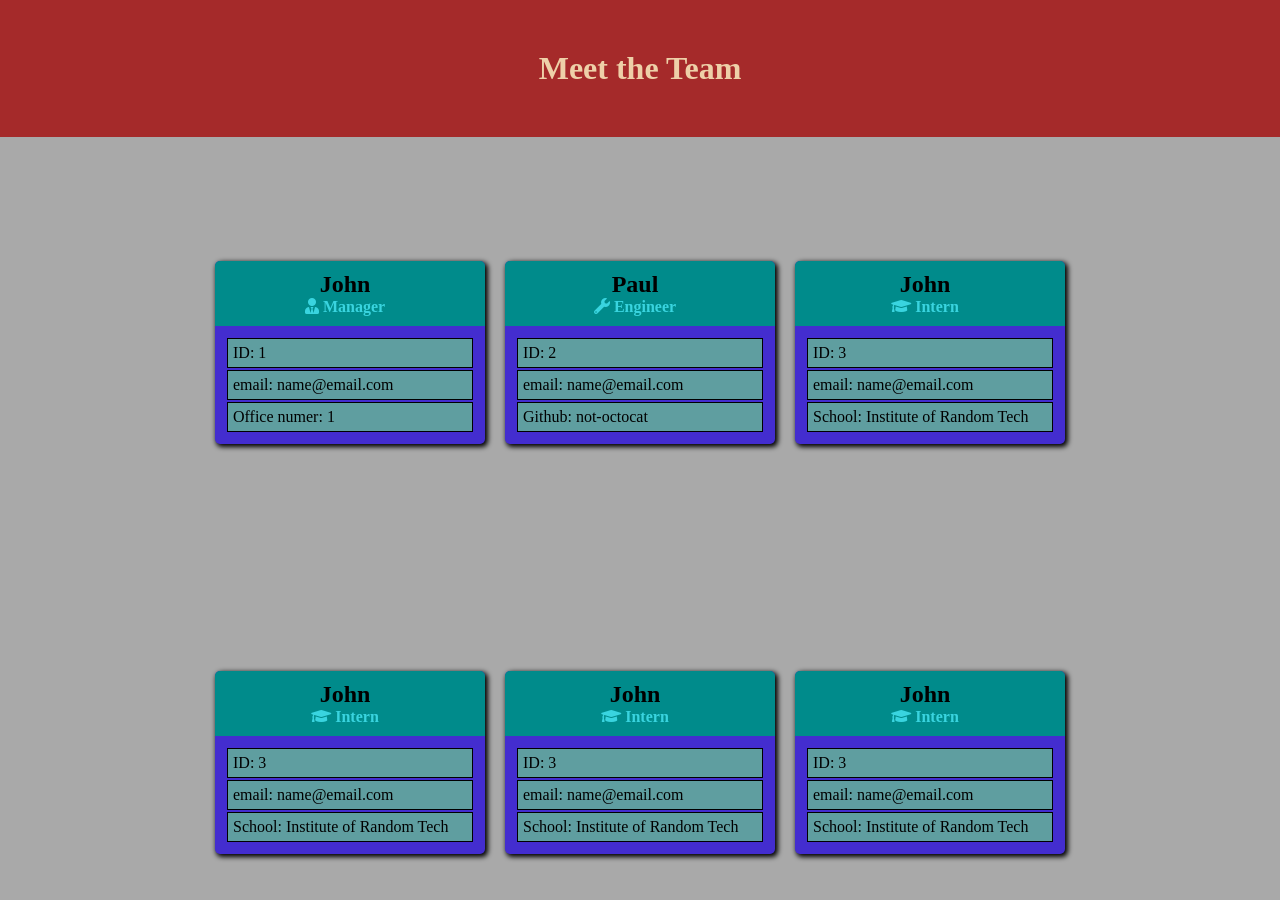
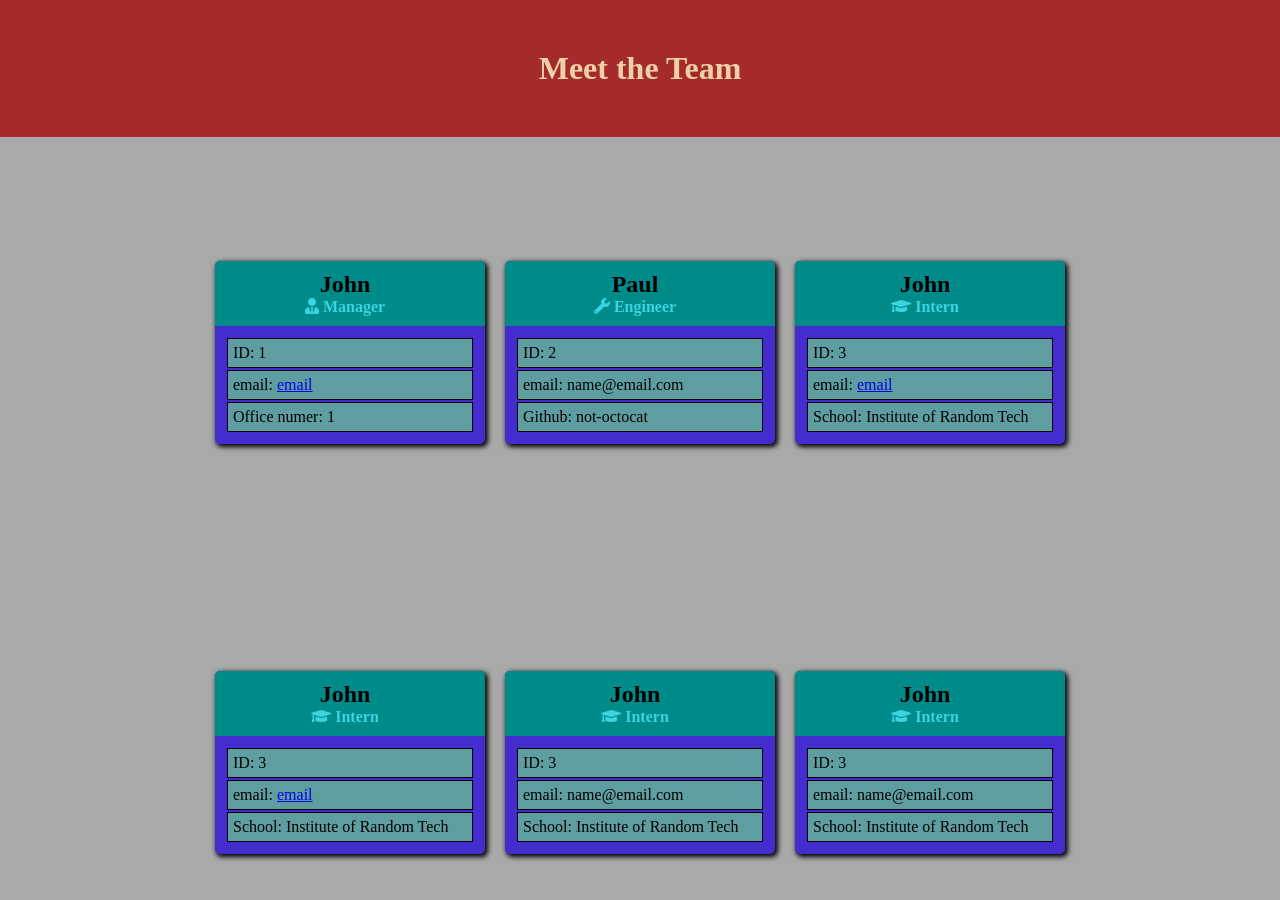
Before and after one commit to gitme-waffles/team-profile-generator, a plain HTML site: page src/index.html in a window 1280 px wide. Drawn offline with Linux system fonts and the light colour scheme.

Commit message:
email target _blank opens gmail

```diff
--- a/src/index.html
+++ b/src/index.html
@@ -30,7 +30,7 @@
 					<td>ID: 1</td>
 				</tr>
 				<tr>
-					<td>email: name@email.com</td>
+					<td>email: <a href="https://mail.google.com/mail/?view=cm&fs=1&tf=1&to=dossanania@gmail.com" target="_blank">email</a></td>
 				</tr>
 				<tr>
 					<td>Office numer: 1</td>
@@ -67,7 +67,7 @@
 					<td>ID: 3</td>
 				</tr>
 				<tr>
-					<td>email: name@email.com</td>
+					<td>email: <a href="https://mail.google.com/mail/?view=cm&fs=1&tf=1&to=dossanania@gmail.com" target="_blank">email</a></td>
 				</tr>
 				<tr>
 					<td>School: Institute of Random Tech</td>
@@ -84,7 +84,7 @@
 					<td>ID: 3</td>
 				</tr>
 				<tr>
-					<td>email: name@email.com</td>
+					<td>email: <a href="https://mail.google.com/mail/?view=cm&fs=1&tf=1&to=dossanania@gmail.com" target="_blank">email</a></td>
 				</tr>
 				<tr>
 					<td>School: Institute of Random Tech</td>
```
